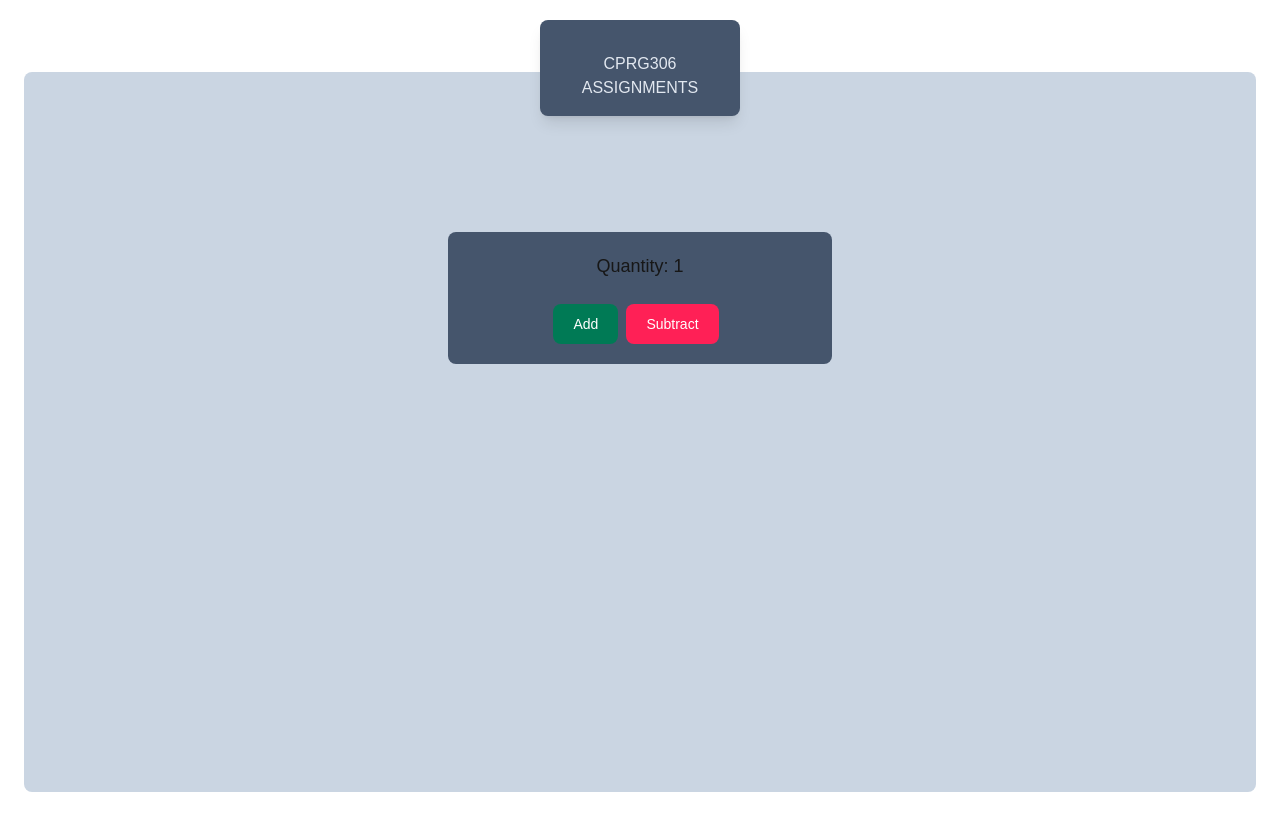
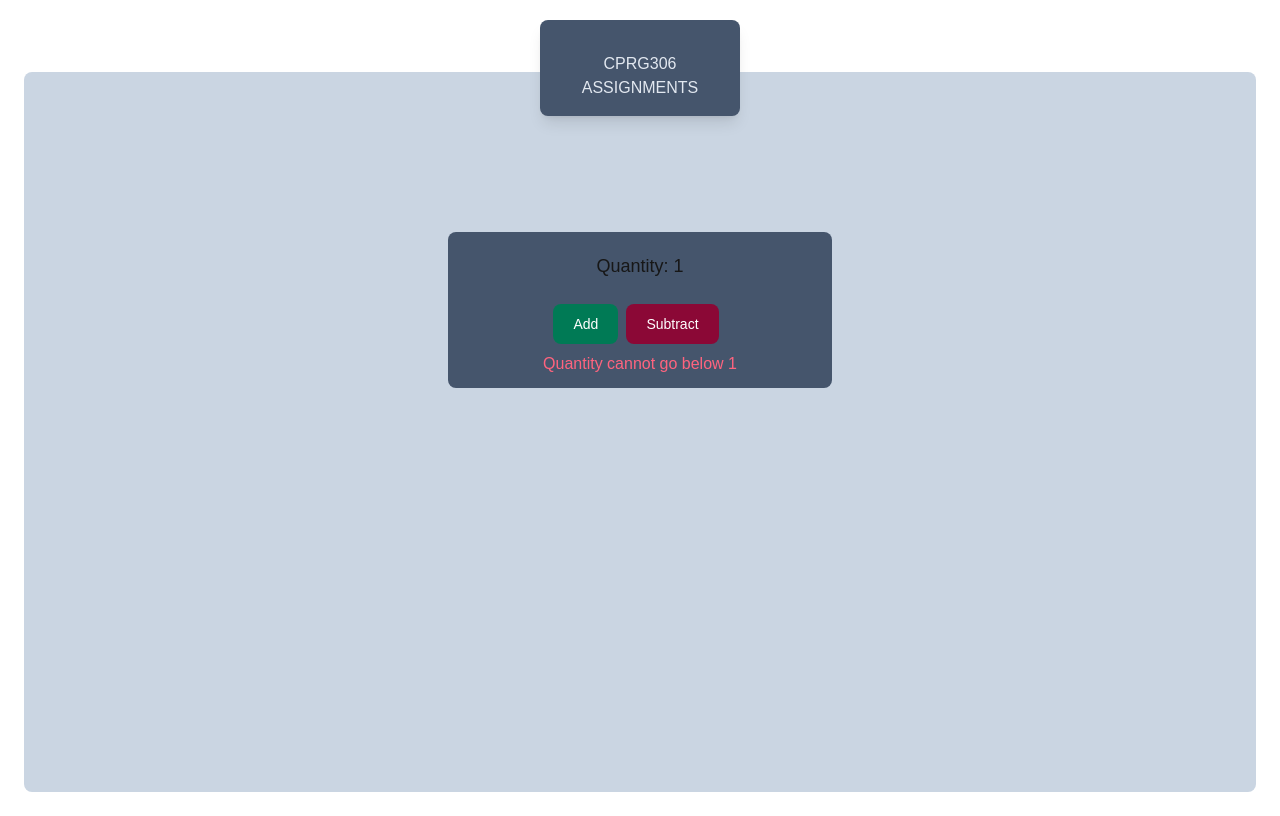
Before and after one commit to FKyleCarlos/cprg306-assignments, a Next.js app: page /week-4 in a window 1280 px wide. Built offline with nearby package versions, Linux system fonts and the light colour scheme.

Commit message:
updated validation for quantity to remain in 1-20 range

```diff
--- a/app/week-4/new-item.js
+++ b/app/week-4/new-item.js
@@ -29,11 +29,11 @@ export default function NewItem(){
                 focus:ring-red-300 font-medium rounded-lg text-sm px-5 py-2.5 me-2 mb-2 dark:bg-rose-800 dark:hover:bg-rose-950
                 dark:focus:ring-red-900
                 disabled:bg-rose-900 disabled:cursor-not-allowed"
-                onClick={decrementQuantity} disabled={quantity <= 0}>
+                onClick={decrementQuantity} disabled={quantity <= 1}>
                 Subtract
                 </button>
             </div>
-            {quantity <= 0 ? <p className="text-rose-400">Quantity cannot go below 0</p> : <p></p>}
+            {quantity <= 1 ? <p className="text-rose-400">Quantity cannot go below 1</p> : <p></p>}
             {quantity >= 20 ? <p className="text-rose-400">Quantity cannot go above 20</p> : <p></p>}
         </div>
     )
```
